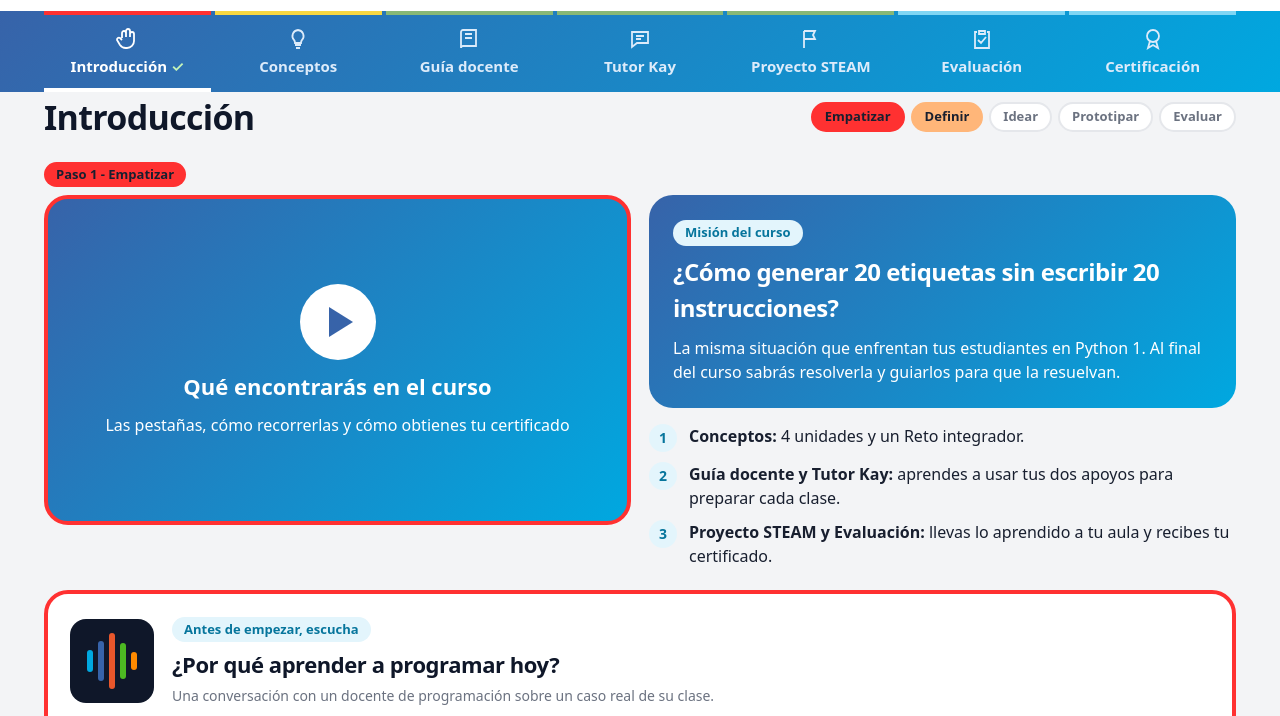
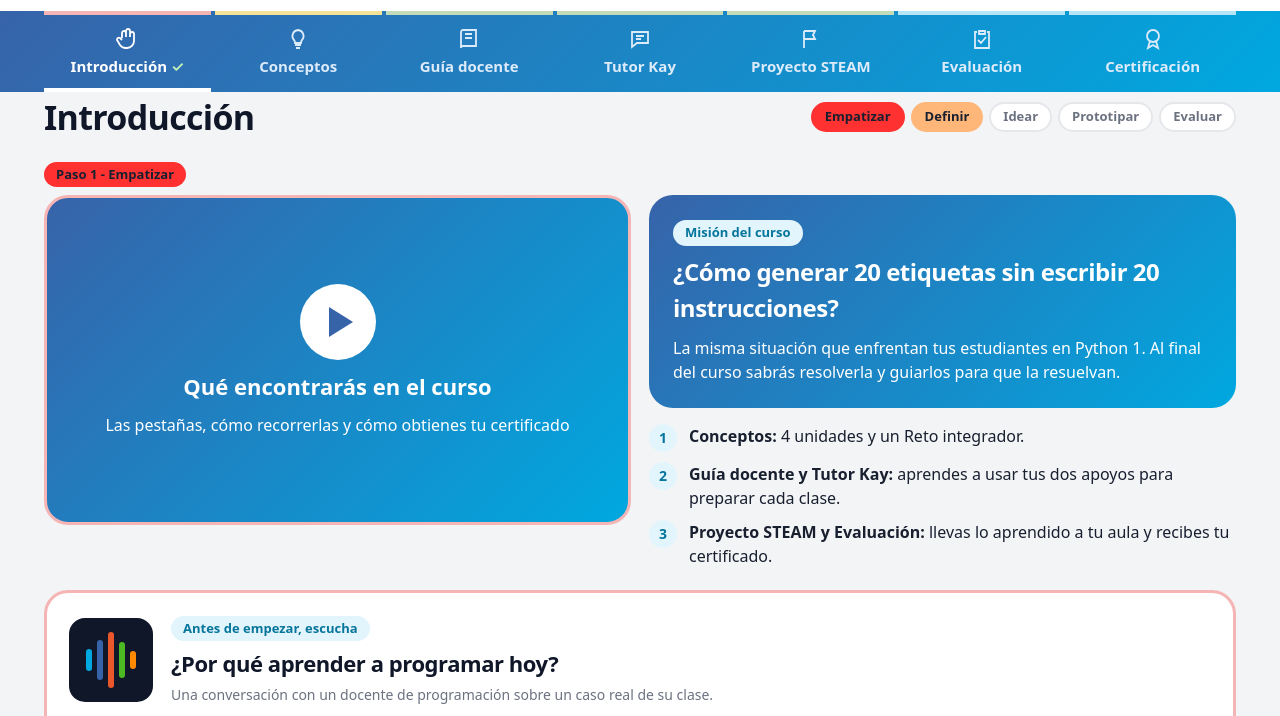
Before and after one commit to angielopez437-cyber/arukay-teacher-training-prototipo, a plain HTML site: page index.html in a window 1280 px wide. Shown: the part 63-779 px from the top of the page. Drawn offline with Linux system fonts and the light colour scheme.

Commit message:
style: soften design thinking phase frames

```diff
--- a/index.html
+++ b/index.html
@@ -327,8 +327,9 @@ h1,h2,h3,h4{font-weight:800;letter-spacing:-.02em}
 
 /* Design Thinking phases: same colours as the STEM challenge in the student guides (Arukay Coding 3) */
 :root{--dt-e:#FF3131; --dt-d:#FFB679; --dt-i:#F8D742; --dt-p:#88B876; --dt-t:#80D6F4;
+  --dt-ef:#F5B5B5; --dt-df:#FFD9B8; --dt-if:#F6E39A; --dt-pf:#C3DBB9; --dt-tf:#B5E5F7;
   --dt-el:#FFE5E5; --dt-dl:#FFF0E3; --dt-il:#FEF8DB; --dt-pl:#EBF4E7; --dt-tl:#E3F6FD}
-[data-dt^="e"]{--ph:var(--dt-e)}[data-dt^="d"]{--ph:var(--dt-d)}[data-dt^="i"]{--ph:var(--dt-i)}[data-dt^="p"]{--ph:var(--dt-p)}[data-dt^="t"]{--ph:var(--dt-t)}
+[data-dt^="e"]{--ph:var(--dt-e);--phf:var(--dt-ef)}[data-dt^="d"]{--ph:var(--dt-d);--phf:var(--dt-df)}[data-dt^="i"]{--ph:var(--dt-i);--phf:var(--dt-if)}[data-dt^="p"]{--ph:var(--dt-p);--phf:var(--dt-pf)}[data-dt^="t"]{--ph:var(--dt-t);--phf:var(--dt-tf)}
 .ph{align-items:center}
 .dt{list-style:none;display:flex;flex-wrap:wrap;gap:6px;margin:0 0 0 auto;padding:0}
 .dt li{font-size:13px;font-weight:700;color:var(--mu);background:var(--paper);border:2px solid var(--ln);border-radius:999px;padding:3px 12px}
@@ -337,10 +338,10 @@ h1,h2,h3,h4{font-weight:800;letter-spacing:-.02em}
 .dt li.dt-i.on{background:var(--dt-i);border-color:var(--dt-i)}.dt li.dt-p.on{background:var(--dt-p);border-color:var(--dt-p)}
 .dt li.dt-t.on{background:var(--dt-t);border-color:var(--dt-t)}
 .tab{border-top:4px solid var(--tph,transparent)}
-.tab[data-p="intro"]{--tph:var(--dt-e)}.tab[data-p="conc"]{--tph:var(--dt-i)}.tab[data-p="guia"],.tab[data-p="kay"],.tab[data-p="steam"]{--tph:var(--dt-p)}.tab[data-p="eval"],.tab[data-p="cert"]{--tph:var(--dt-t)}
-[data-dt] .video,[data-dt] .vid,[data-dt] .page,[data-dt] .cert img,[data-dt] .pod,[data-dt] .info,[data-dt] .map{border:4px solid var(--ph)}
-[data-dt] .card[class*="top-"],[data-dt] .phys{border-top:5px solid var(--ph)}
-[data-dt] .phys{border-style:solid;border-color:var(--ph)}
+.tab[data-p="intro"]{--tph:var(--dt-ef)}.tab[data-p="conc"]{--tph:var(--dt-if)}.tab[data-p="guia"],.tab[data-p="kay"],.tab[data-p="steam"]{--tph:var(--dt-pf)}.tab[data-p="eval"],.tab[data-p="cert"]{--tph:var(--dt-tf)}
+[data-dt] .video,[data-dt] .vid,[data-dt] .page,[data-dt] .cert img,[data-dt] .pod,[data-dt] .info,[data-dt] .map{border:3px solid var(--phf)}
+[data-dt] .card[class*="top-"],[data-dt] .phys{border-top:5px solid var(--phf)}
+[data-dt] .phys{border-style:solid;border-color:var(--phf)}
 .dtstep{display:inline-block;font-size:13px;font-weight:700;color:var(--ik);background:var(--ph);border-radius:999px;padding:3px 12px;margin-bottom:8px}
 .define{margin-top:18px;background:var(--dt-dl)}
 .define textarea{width:100%;min-height:76px;border:2px solid var(--dt-d);border-radius:14px;padding:12px;font:inherit;color:var(--ik);background:var(--paper);resize:vertical}
```
